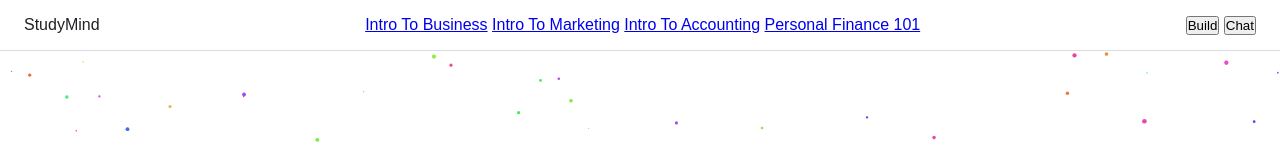
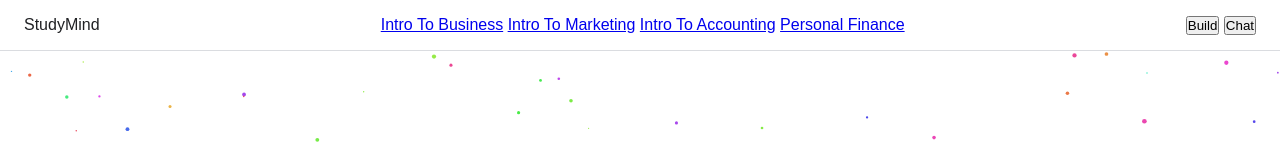
Before and after one commit to SamFranks4/SamsStudyGuide, a plain HTML site: page index.html in a window 1280 px wide. Shown: the top 152 px of the page. Drawn offline with Linux system fonts and the light colour scheme.

Commit message:
Update index.html

```diff
--- a/index.html
+++ b/index.html
@@ -14,7 +14,7 @@
       <a href="#">Intro To Business</a>
       <a href="#">Intro To Marketing</a>
       <a href="#">Intro To Accounting</a>
-      <a href="#">Personal Finance 101</a>
+      <a href="#">Personal Finance</a>
     </nav>
     <div class="nav-right">
       <button class="btn-outline">Build</button>
```
